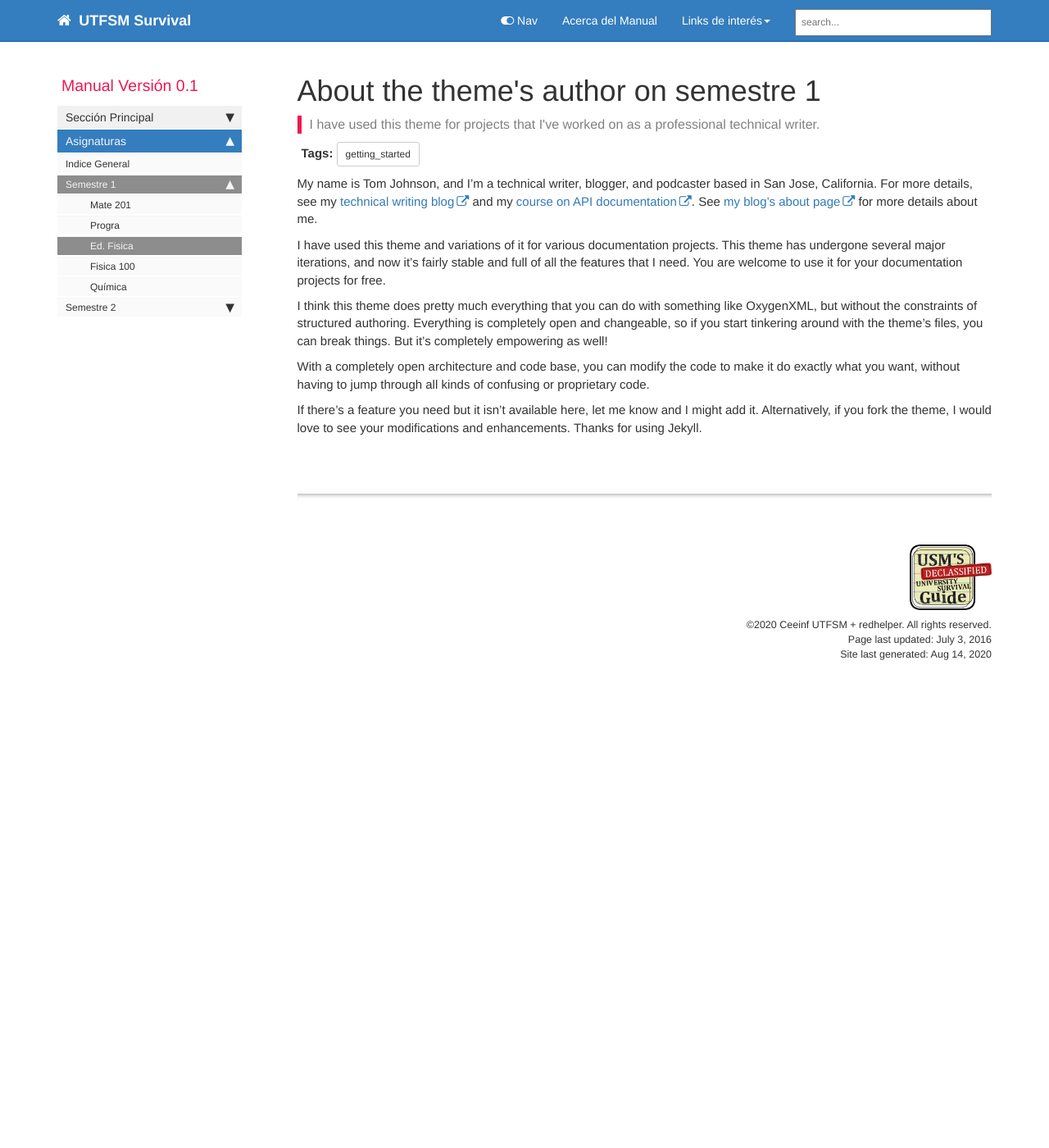
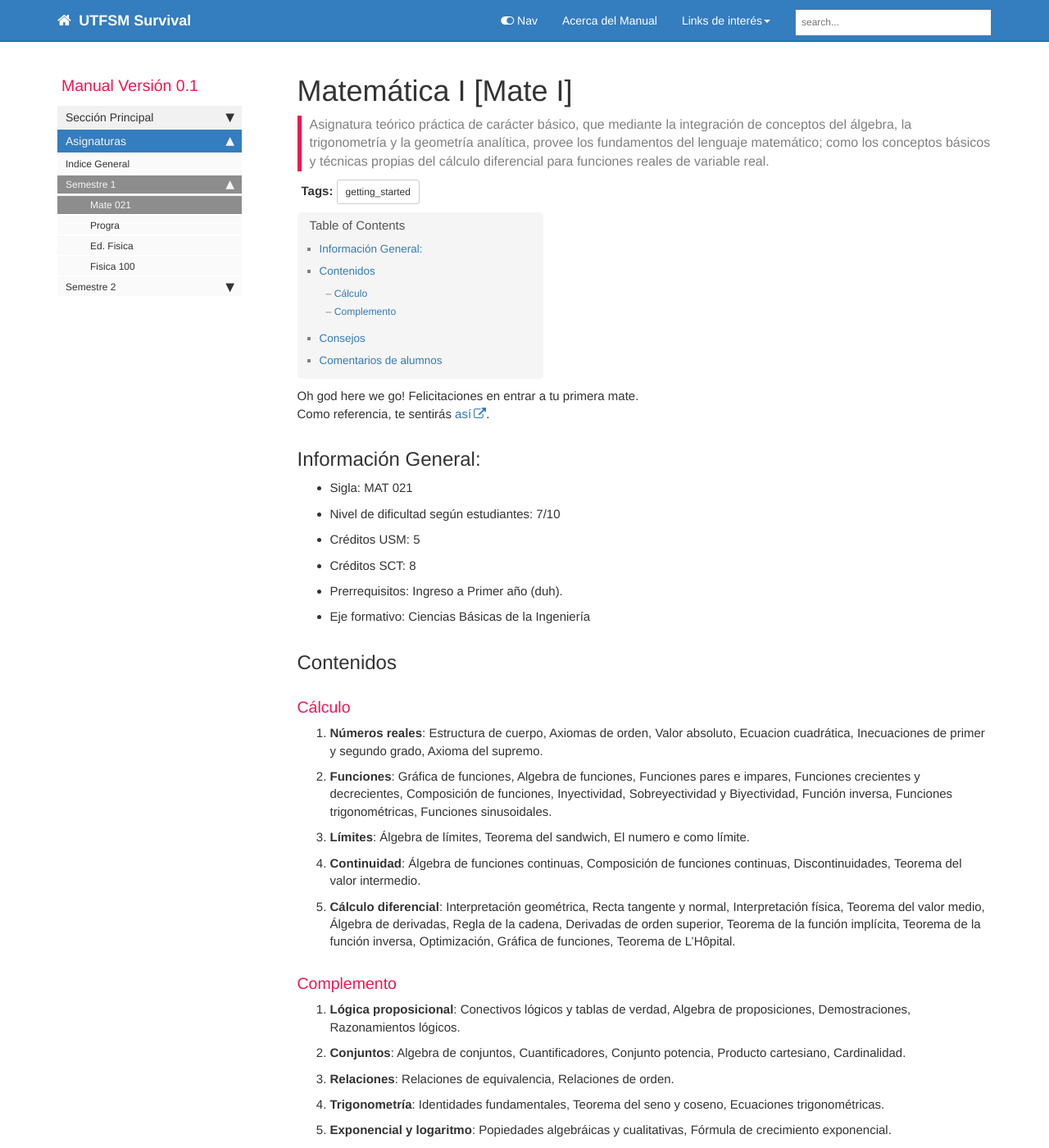
Before and after one commit to CEEINF-UTFSM/utfsm-survival-guide, a Jekyll site: the page built from pages/semestre-1/semestre1_MAT021.md, in a window 1280 px wide and 1400 px high. Shown: the whole window at 82% size. Built offline with Jekyll 4.4.1, drawn with Linux system fonts in a browser that asks for light colours; comment, search, counter and statistics services are not loaded; some of the changed text lies outside the part shown.

Commit message:
Progra y Mate 1 casi completos, fatan imágenes y revisión

```diff
--- a/pages/semestre-1/semestre1_MAT021.md
+++ b/pages/semestre-1/semestre1_MAT021.md
@@ -1,22 +1,84 @@
 ---
-title: About the theme's author on semestre 1
-keywords: documentation theme, jekyll, technical writers, help authoring tools, hat replacements
-last_updated: July 3, 2016
+title: Matemática I [Mate I]
+keywords: mate1, mat021
+last_updated: August 14, 2020
 tags: [getting_started]
-summary: "I have used this theme for projects that I've worked on as a professional technical writer."
+summary: "Asignatura teórico práctica de carácter básico, que mediante la integración de conceptos del álgebra, la trigonometría y la geometría analítica, provee los fundamentos del lenguaje matemático; como los conceptos básicos y técnicas propias del cálculo diferencial para funciones reales de variable real."
 sidebar: main_sidebar
 permalink: semestre1_MAT021.html
 folder: semestre-1
 ---
 
-My name is Tom Johnson, and I'm a technical writer, blogger, and podcaster based in San Jose, California. For more details, see my [technical writing blog](http://idratherbewriting.com) and my [course on API documentation](http://idratherbewriting.com/learnapidoc/).  See [my blog's about page](http://idratherbewriting.com/aboutme/) for more details about me.
+Oh god here we go! Felicitaciones en entrar a tu primera mate.
+Como referencia, te sentirás [así][1].
 
-I have used this theme and variations of it for various documentation projects. This theme has undergone several major iterations, and now it's fairly stable and full of all the features that I need. You are welcome to use it for your documentation projects for free.
+## Información General:
+* Sigla: MAT 021
+* Nivel de dificultad según estudiantes: 7/10
+* Créditos USM: 5
+* Créditos SCT: 8
+* Prerrequisitos: Ingreso a Primer año (duh).
+* Eje formativo:  Ciencias Básicas de la Ingeniería
 
-I think this theme does pretty much everything that you can do with something like OxygenXML, but without the constraints of structured authoring. Everything is completely open and changeable, so if you start tinkering around with the theme's files, you can break things. But it's completely empowering as well!
 
-With a completely open architecture and code base, you can modify the code to make it do exactly what you want, without having to jump through all kinds of confusing or proprietary code.
 
-If there's a feature you need but it isn't available here, let me know and I might add it. Alternatively, if you fork the theme, I would love to see your modifications and enhancements. Thanks for using Jekyll.
+## Contenidos
+
+
+### Cálculo
+
+1. **Números reales**: Estructura de cuerpo, Axiomas de orden, Valor absoluto, Ecuacion cuadrática, Inecuaciones de primer y segundo grado, Axioma del supremo.
+2. **Funciones**: Gráfica de funciones, Algebra de funciones, Funciones pares e impares, Funciones crecientes y decrecientes, Composición de funciones, Inyectividad, Sobreyectividad y Biyectividad, Función inversa, Funciones trigonométricas, Funciones sinusoidales.
+3. **Límites**: Álgebra de límites, Teorema del sandwich, El numero e como límite.
+4. **Continuidad**: Álgebra de funciones continuas, Composición de funciones continuas, Discontinuidades, Teorema del valor intermedio.
+5. **Cálculo diferencial**: Interpretación geométrica, Recta tangente y normal, Interpretación física, Teorema del valor medio, Álgebra de derivadas, Regla de la cadena, Derivadas de orden superior, Teorema de la función implícita, Teorema de la función inversa, Optimización, Gráfica de funciones, Teorema de L'Hôpital.
+
+### Complemento
+
+1. **Lógica proposicional**: Conectivos lógicos y tablas de verdad, Algebra de proposiciones, Demostraciones, Razonamientos lógicos.
+2. **Conjuntos**: Algebra de conjuntos, Cuantificadores, Conjunto potencia, Producto cartesiano, Cardinalidad.
+3. **Relaciones**: Relaciones de equivalencia, Relaciones de orden.
+4. **Trigonometría**: Identidades fundamentales, Teorema del seno y coseno, Ecuaciones trigonométricas.
+5. **Exponencial y logaritmo**: Popiedades algebráicas y cualitativas, Fórmula de crecimiento exponencial.
+6. **Geometría analítica**: Distancia entre dos puntos, Ecuación de la recta, Circunferencia, Elipse, Parábola e Hipérbola, Lugares geometricos
+7. **Inducción**
+8. **Sumatorias**: Notación y propiedades, Progresiones aritmeticas y greométricas, Teorema del binomio.
+9. **Números complejos**: Álgebra de números complejos, Conjugado y módulo, Forma polar, Teorema de Moivre, Raíces de la unidad.
+10. **Polinomios**: Álgebra de polinomios, Raíces, Teorema fundamental del Álgebra, Funciones polinomiales y racionales, Algoritmo de division, Teoremas para la obtencion de raíces, Descomposición en fracciones parciales.
+
+
+
+## Consejos
+* Ante cualquier duda usa [Wolfram][2]. El sitio ya no te ayuda a realizar el ejercicio paso a paso **PERO** la app  móvil de wolfram está crackeada en internet y si lo hace. Saca tu hackerman interior y bajala 100% rial true 1 link full HD con marcianito a 60fps.
+* [Aquí][3] hay apuntes y controles.
+* **Cada 2 o 3 años preguntan límites por definición. Tratar de entender como funcionan ya que si aprenden son puntos regalados que nadie nunca saca.**
+* Aprender l'hopital antes de tiempo es bueno para ejercicios de límites, aunque no lo puedan usar en la prueba les sirve para saber a qué resultado llegar.
+* Si wolfram no te ayuda, [Symbolab][4] te enseña el paso a paso ideal para aprender a derivar.
+* Hay una [calculadora de derivadas][5] que sirve bastante  .
+
+
+## Comentarios de alumnos
+
+* Tarde o temprano llegarás a un video de [Unicoos][6] en youtube, amarás al profe y escucharás comentarios como "le doy mil hijos" #NosVemosEnClases. Unicoos is love, unicoos is life.
+
+* Guerrero: Puede leer, escribir, hablar de la materia y hacer cálculos matemáticos al mismo tiempo. Si van a su clase más les vale que sepan escribir rápido.
+* Bahamondes
+    * "git gud scrub"
+    * "ustedes son el peor paralelo en la historia del ramo"
+
+* Escanilla
+    * la mitad de la clase son charlas de USM vs U de Chile, la otra mitad se queja de la enseñanza media.
+    * Lleva cojín para dormir.
+    * Siéntate adelante si quieres escuchar.
+
+
+
+[1]: https://www.facebook.com/David.R.G.Lopez/videos/1821185477964938/
+[2]: https://www.wolframalpha.com/
+[3]: https://sites.google.com/site/apuntesycontroles/
+[4]: https://www.symbolab.com/
+[5]: https://www.calculadora-de-derivadas.com/
+[6]: https://www.youtube.com/user/davidcpv
+
 
 {% include links.html %}
```
Also changed, not shown: _data/sidebars/main_sidebar.yml (+4 -8 lines), pages/semestre-1/semestre1_IWI131.md (added, +68 -0 lines).
